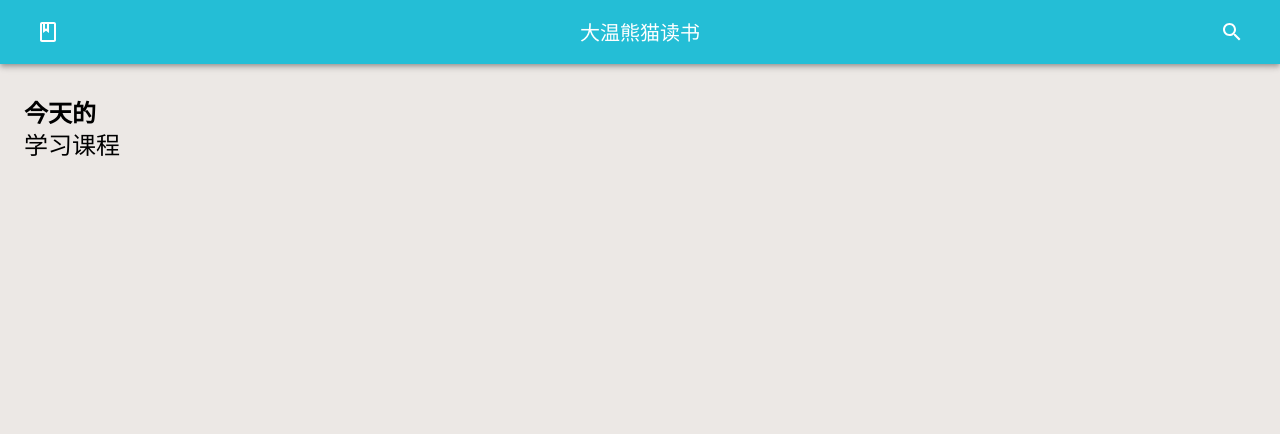
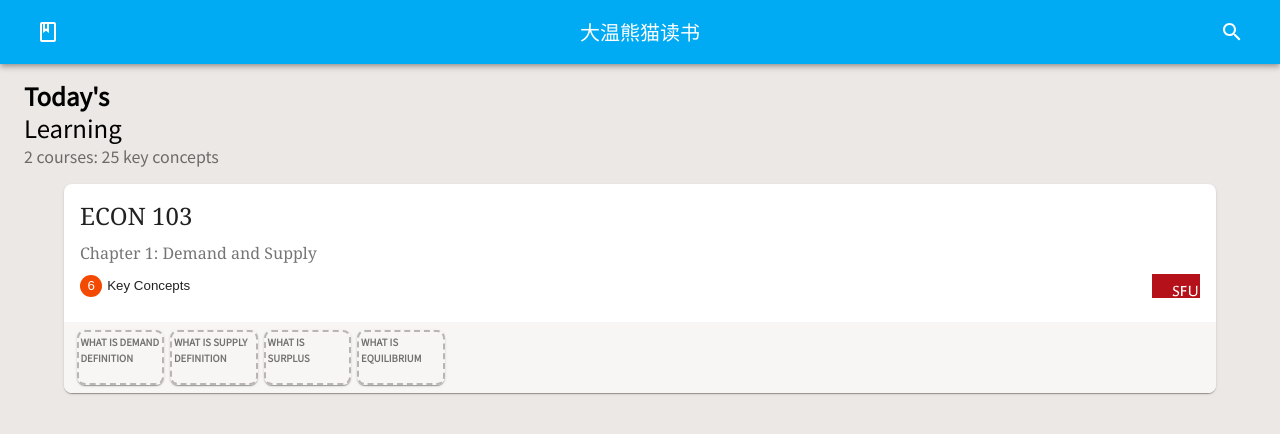
Before and after one commit to de2008de/vanpanda_quiz_card_ui, a React (Create React App) app: page / in a window 1280 px wide. Shown: the top 434 px of the page. Built offline with nearby package versions, Linux system fonts and the light colour scheme.

Commit message:
+ Add study cards and concept cards + Adjust theme color + Some styling improvement

```diff
--- a/public/index.html
+++ b/public/index.html
@@ -25,6 +25,7 @@
       Learn how to configure a non-root public URL by running `npm run build`.
     -->
     <link href="https://fonts.googleapis.com/css?family=Noto+Sans+SC|Roboto&display=swap" rel="stylesheet">
+    <link href="https://fonts.googleapis.com/css?family=Noto+Serif&display=swap" rel="stylesheet">
     <title>大温熊猫 - 最好的学习神器</title>
   </head>
   <body>
--- a/src/assets/css/Home/HomePage.css
+++ b/src/assets/css/Home/HomePage.css
@@ -1,5 +1,5 @@
 .HomePage .headerContainer {
     display: flex;
     justify-content: left;
-    margin: 2rem 1.5rem;
+    margin: 1rem 1.5rem;
 }
--- /dev/null
+++ b/src/components/Badge/WCBadge.js
@@ -0,0 +1,32 @@
+import React from "react";
+import { makeStyles } from "@material-ui/core/styles";
+
+const useStyles = makeStyles(theme => ({
+    badge: {
+        padding: "0.2rem",
+        borderRadius: "50%",
+        width: "auto",
+        minWidth: "1rem",
+        height: "1rem",
+        display: "flex",
+        alignItems: "center",
+        justifyContent: "center"
+    },
+    badgePrimaryColor: {
+        backgroundColor: theme.palette.primary.main,
+        color: theme.palette.primary.contrastText,
+    },
+    badgeSecondaryColor: {
+        backgroundColor: theme.palette.secondary.main,
+        color: theme.palette.secondary.contrastText,
+    }
+}));
+
+const WCBadge = props => {
+    const classes = useStyles();
+    const color = props.color;
+    const colorClass = color === "primary" ? classes.badgePrimaryColor : classes.badgeSecondaryColor;
+    return <span className={classes.badge + " " + colorClass}>{props.content}</span>;
+};
+
+export default WCBadge;
--- /dev/null
+++ b/src/components/Card/ConceptCard.js
@@ -0,0 +1,35 @@
+import React from "react";
+import Card from "@material-ui/core/Card";
+import Button from "@material-ui/core/Button";
+import { makeStyles } from "@material-ui/core";
+
+const useStyles = makeStyles(theme => ({
+    card: {
+        borderStyle: "dashed",
+        borderColor: "#bab4b2",
+        borderWidth: "2px",
+        width: "5rem",
+        height: "3rem",
+        textAlign: "left",
+        padding: "0.1rem",
+        fontSize: "0.6rem",
+        fontWeight: "bold",
+        color: theme.palette.text.secondary,
+        backgroundColor: "inherit"
+    },
+    button: {
+        padding: "0",
+        margin: "0.2rem"
+    }
+}));
+
+const ConceptCard = props => {
+    const classes = useStyles();
+    return (
+        <Button className={classes.button} size="small" color="primary">
+            <Card className={classes.card}>{props.content}</Card>
+        </Button>
+    );
+};
+
+export default ConceptCard;
--- /dev/null
+++ b/src/components/Card/WCCard.js
@@ -0,0 +1,91 @@
+import React, { useState } from "react";
+import Card from "@material-ui/core/Card";
+import { makeStyles } from "@material-ui/core/styles";
+import Typography from "@material-ui/core/Typography";
+import CardActionArea from "@material-ui/core/CardActionArea";
+import CardActions from "@material-ui/core/CardActions";
+import CardContent from "@material-ui/core/CardContent";
+import Box from "@material-ui/core/Box";
+import WCBadge from "../Badge/WCBadge";
+import SFUlogoSVG from "../../assets/svg/sfu_logo.svg";
+import ConceptCard from "./ConceptCard";
+
+const useStyles = makeStyles({
+    card: {
+        width: "90%",
+        minHeight: "12rem",
+        margin: "1rem auto"
+    },
+    svg: {
+        width: "3rem"
+    },
+    infoBar: {
+        margin: "0.5rem 0",
+        display: "flex",
+        alignItems: "center"
+    },
+    conceptCardContainer: {
+        backgroundColor: "#F7F6F4",
+        padding: "0.3rem 0.6rem"
+    }
+});
+
+const readingFontFamily = "'Noto Serif', serif";
+
+const WCCard = props => {
+    const classes = useStyles();
+    const [conceptCards, setConceptCards] = useState([
+        {
+            content: "What is Demand definition",
+
+        },
+        {
+            content: "What is Supply definition"
+        },
+        {
+            content: "What is surplus"
+        },
+        {
+            content: "What is equilibrium"
+        }
+    ]);
+    const loadConceptCards = () => {
+        const aConceptCards = [];
+        conceptCards.forEach((conceptCard) => {
+            const oConceptCard = <ConceptCard content={conceptCard.content} />;
+            aConceptCards.push(oConceptCard);
+        });
+        return (
+            <div>
+                {aConceptCards}
+            </div>
+        );
+    }
+
+    return (
+        <Card className={classes.card}>
+            <CardActionArea>
+                <CardContent>
+                    <Typography gutterBottom variant="h5" component="h2">
+                        <Box fontFamily={readingFontFamily}>{props.title}</Box>
+                    </Typography>
+                    <Typography variant="body1" color="textSecondary">
+                        <Box fontFamily={readingFontFamily} component="span">
+                            {props.content}
+                        </Box>
+                    </Typography>
+                    <Box className={classes.infoBar}>
+                        <WCBadge content={6} color="secondary" /> <span style={{margin: "0.3rem"}}>Key Concepts</span>
+                        <div style={{flexGrow: "1"}}></div>
+                        <img className={classes.svg} src={SFUlogoSVG} />
+                    </Box>
+                </CardContent>
+                <div className={classes.conceptCardContainer}>
+                    {loadConceptCards()}
+                </div>
+            </CardActionArea>
+        </Card>
+    );
+};
+
+export default WCCard;
--- a/src/components/Home/HomePage.js
+++ b/src/components/Home/HomePage.js
@@ -1,21 +1,36 @@
 import React from "react";
 import Typography from "@material-ui/core/Typography";
 import Box from "@material-ui/core/Box";
+import WCCard from "../Card/WCCard";
+
 import "../../assets/css/Home/HomePage.css";
 
 const HomePage = () => {
+    const loadStudyCards = () => {
+        return (
+            <WCCard
+                title="ECON 103"
+                content="Chapter 1: Demand and Supply"
+            ></WCCard>
+        );
+    };
+
     return (
         <div className="HomePage">
             <div className="headerContainer">
                 <div>
                     <Typography variant="h5">
-                        <Box fontWeight="bold">今天的</Box>
+                        <Box fontWeight="bold">Today's</Box>
                     </Typography>
                     <Typography variant="h5">
-                        <Box>学习课程</Box>
+                        <Box>Learning</Box>
+                    </Typography>
+                    <Typography color="textSecondary">
+                        <Box component="span">2 courses: 25 key concepts</Box>
                     </Typography>
                 </div>
             </div>
+            <div className="content">{loadStudyCards()}</div>
         </div>
     );
 };
--- a/src/theme/WCTheme.js
+++ b/src/theme/WCTheme.js
@@ -2,30 +2,28 @@ import { createMuiTheme } from "@material-ui/core/styles";
 
 const WCTheme = createMuiTheme({
     typography: {
-        useNextVariants: true
+        useNextVariants: true,
+        fontFamily: "'Noto Sans SC', sans-serif"
     },
     palette: {
         primary: {
-            light: "#54d2e3",
-            main: "#24bed6",
-            dark: "#1d99a9",
+            light: "#50c5f7",
+            main: "#00abf4",
+            dark: "#008ad1",
             contrastText: "#fff"
         },
         secondary: {
-            light: "#f2492d",
-            main: "#d63b24",
-            dark: "#bc2f1b",
+            light: "#ff6a34",
+            main: "#f44900",
+            dark: "#d93a00",
             contrastText: "#fff"
         },
         error: {
-            light: "#f96c77",
-            main: "#ff0736",
-            dark: "#d2001a",
+            light: "#fc3f5f",
+            main: "#f40045",
+            dark: "#d50036",
             contrastText: "#fff"
         }
-    },
-    typography: {
-        fontFamily: "'Noto Sans SC', sans-serif"
     },
     shape: {
         borderRadius: 8
```
Also changed, not shown: src/assets/svg/sfu_logo.svg (added).
